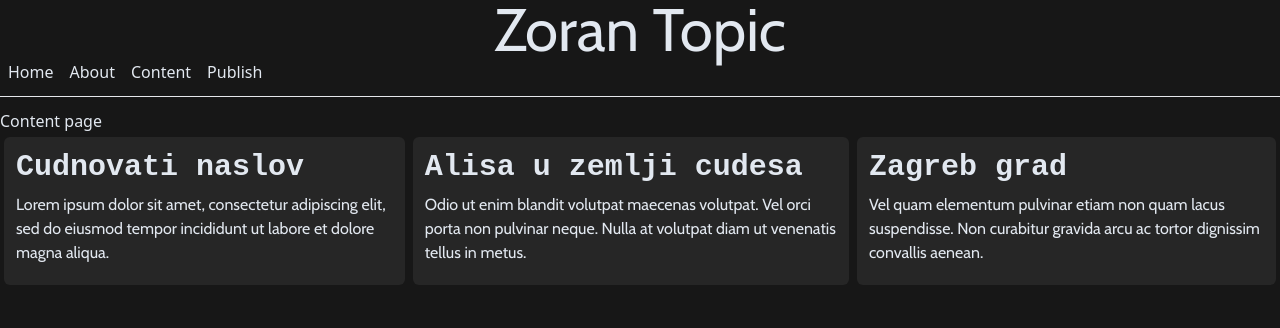
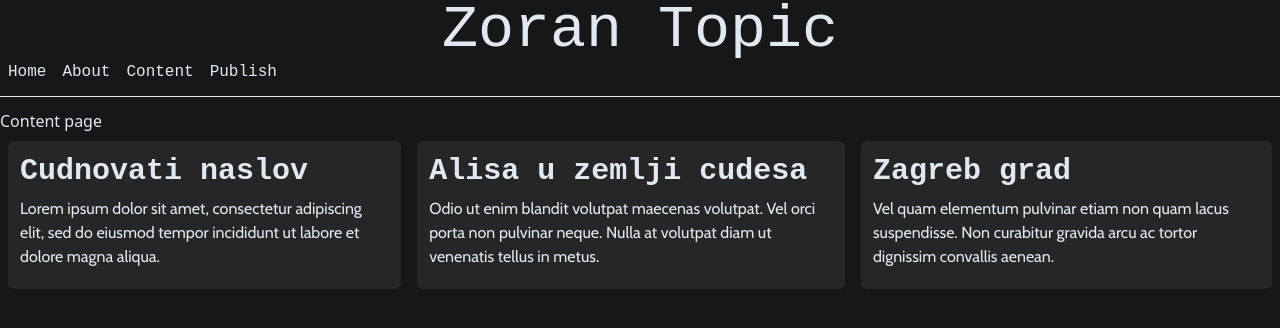
Before and after one commit to MorphZG/blog_vuejs_mongodb, a Vue app in the folder front/: page /content in a window 1280 px wide. Shown: the top 328 px of the page. Built offline with nearby package versions, Linux system fonts and the light colour scheme; a web font is replaced by a local one.

Commit message:
update front

```diff
--- a/front/src/App.vue
+++ b/front/src/App.vue
@@ -1,28 +1,24 @@
 <script setup>
-  import { RouterLink, RouterView } from 'vue-router'
+import { RouterLink, RouterView } from "vue-router";
 </script>
 
 <template>
-
   <header>
-    <div class="wrapper ">
+    <div class="wrapper">
       <a href="/">
-        <h2 class="font-cabin text-center text-6xl">Zoran Topic</h2>
+        <h2 class="text-center font-robotoMono text-6xl">Zoran Topic</h2>
       </a>
-      <nav class="">
+      <nav class="font-robotoMono">
         <RouterLink class="px-2" to="/">Home</RouterLink>
         <RouterLink class="px-2" to="/about">About</RouterLink>
         <RouterLink class="px-2" to="/content">Content</RouterLink>
         <RouterLink class="px-2" to="/publish">Publish</RouterLink>
       </nav>
-      <hr class="my-3">
+      <hr class="my-3" />
     </div>
-
   </header>
 
-
   <RouterView />
-
 </template>
 
 <style scoped></style>
--- a/front/src/assets/style.css
+++ b/front/src/assets/style.css
@@ -1,4 +1,4 @@
-@import url('https://fonts.googleapis.com/css2?family=Cabin:ital,wght@0,400..700;1,400..700&family=Lekton:ital,wght@0,400;0,700;1,400&family=Roboto+Mono:ital,wght@0,100..700;1,100..700&display=swap');
+@import url("https://fonts.googleapis.com/css2?family=Cabin:ital,wght@0,400..700;1,400..700&family=Lekton:ital,wght@0,400;0,700;1,400&family=Roboto+Mono:ital,wght@0,100..700;1,100..700&display=swap");
 
 @tailwind base;
 @tailwind components;
--- a/front/src/components/contentCreator.vue
+++ b/front/src/components/contentCreator.vue
@@ -1,15 +1,15 @@
-<script setup>
-
-</script>
+<script setup></script>
 
 <template>
-
   <form class="place-content-center" action="/content/:slug" method="post">
-    <input class="block h-10 m-5 border-2 shadow-2xl " type="text" placeholder="title">
-    <textarea class="block m-5 border-2 shadow-2xl" name="content-area" id="content-area"
-      placeholder="content"></textarea>
+    <input class="m-5 block h-10 border-2 shadow-2xl" type="text" placeholder="title" />
+    <textarea
+      class="m-5 block border-2 shadow-2xl"
+      name="content-area"
+      id="content-area"
+      placeholder="content"
+    ></textarea>
   </form>
-
 </template>
 
 <style lang="css" scoped></style>
--- a/front/src/components/postCard.vue
+++ b/front/src/components/postCard.vue
@@ -1,23 +1,19 @@
 <script setup>
-  import { useRoute } from "vue-router";
-  import store from "@/store"
+import { useRoute } from "vue-router";
+import store from "@/store";
 
-  const route = useRoute()
-  const post = store.posts.find((arrayElement) => { return arrayElement.title == route.params.postTitle })
-
+const route = useRoute();
+const post = store.posts.find((arrayElement) => {
+  return arrayElement.title == route.params.postTitle;
+});
 </script>
 
 <template>
-  <div class="post-wrapper p-10">
-    <p class="">{{ post.id }}</p>
-    <h1 class="text-3xl font-robotoMono font-bold">{{ post.title }}</h1>
-    <br>
-    <p class="font-cabin">{{ post.description }}</p>
-    <br>
+  <div class="size-2/3 p-10 pl-20">
+    <h1 class="font-robotoMono text-3xl font-bold">{{ post.title }}</h1>
+    <p class="my-5 font-cabin">{{ post.description }}</p>
     <p class="font-lekton">{{ post.content }}</p>
   </div>
-
-
 </template>
 
 <style lang="css" scoped></style>
--- a/front/src/views/ContentView.vue
+++ b/front/src/views/ContentView.vue
@@ -1,19 +1,20 @@
 <script setup>
-  import store from "@/store"
-
-
+import store from "@/store";
 </script>
 
 <template>
   <main>
-
     <h2>Content page</h2>
     <!--list all content here-->
     <div class="flex justify-center">
-      <div class="max-w-lg rounded-md p-3 m-1 cursor-pointer bg-neutral-800" v-for="post, itemIndex in store.posts"
-        :key="itemIndex" @click="$router.push(`/content/${post.title}`)">
-        <h1 class="text-3xl font-robotoMono font-bold">{{ post.title }}</h1>
-        <p class="font-cabin py-2">{{ post.description }}</p>
+      <div
+        class="m-2 max-w-lg cursor-pointer rounded-md bg-neutral-800 p-3"
+        v-for="(post, itemIndex) in store.posts"
+        :key="itemIndex"
+        @click="$router.push(`/content/${post.title}`)"
+      >
+        <h1 class="font-robotoMono text-3xl font-bold">{{ post.title }}</h1>
+        <p class="py-2 font-cabin">{{ post.description }}</p>
       </div>
     </div>
   </main>
--- a/front/src/views/HomeView.vue
+++ b/front/src/views/HomeView.vue
@@ -1,6 +1,4 @@
-<script setup>
-
-</script>
+<script setup></script>
 
 <template>
   <main class="">
```
Also changed, not shown: front/src/main.js (+6 -6 lines), front/src/views/PublishView.vue (+5 -7 lines).
